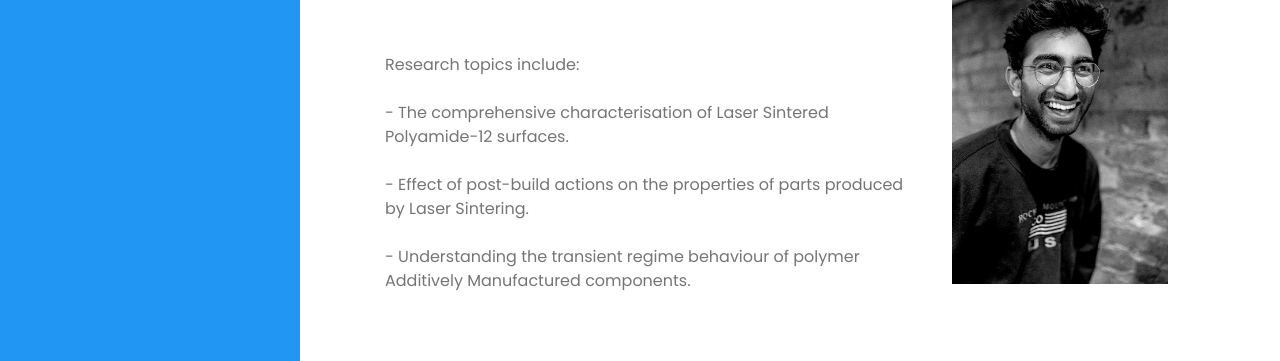
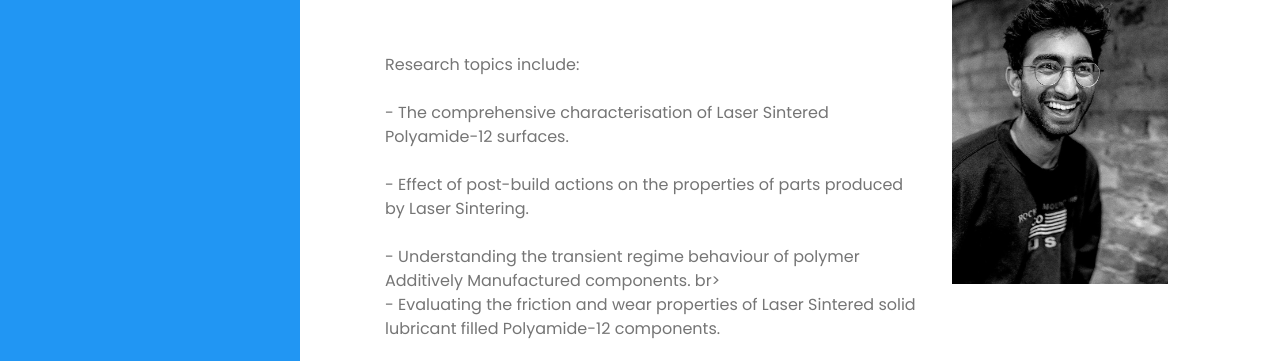
Before and after one commit to KieranNar/portfolio, a plain HTML site: page index.html in a window 1280 px wide. Shown: the part 430-791 px from the top of the page. Drawn offline with nearby package versions, Linux system fonts and the light colour scheme.

Commit message:
Update index.html

```diff
--- a/index.html
+++ b/index.html
@@ -97,6 +97,9 @@
               <br> - Effect of post-build actions on the properties of parts produced by Laser Sintering.
               <br>
               <br> - Understanding the transient regime behaviour of polymer Additively Manufactured components.
+              br>
+              <br> - Evaluating the friction and wear properties of Laser Sintered solid lubricant filled Polyamide-12 components.
+            </p>
             </p>
           </div>
 
```
